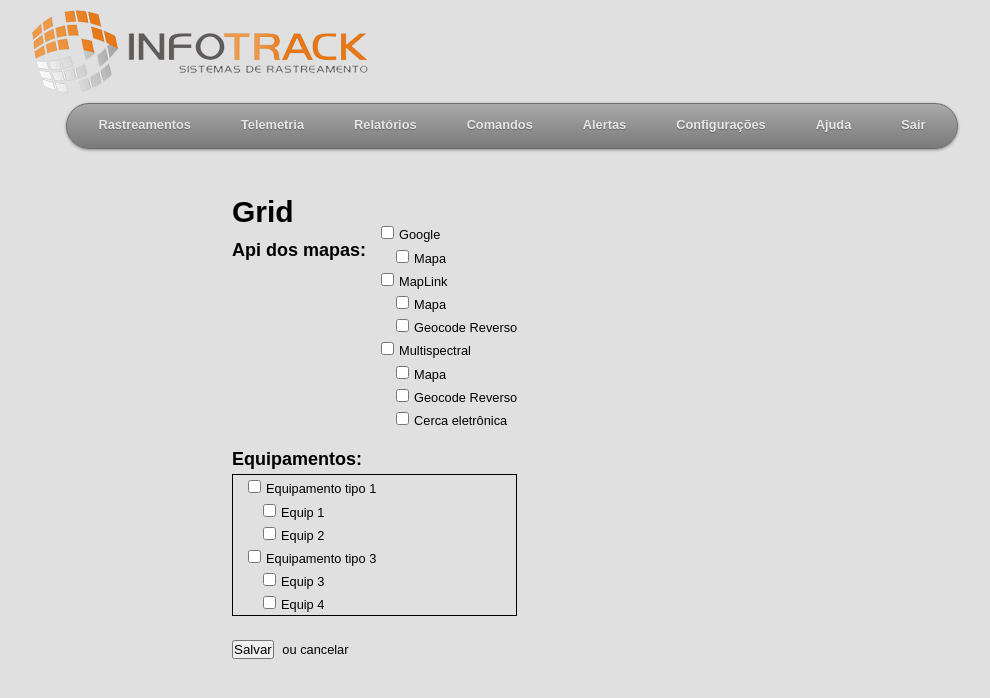
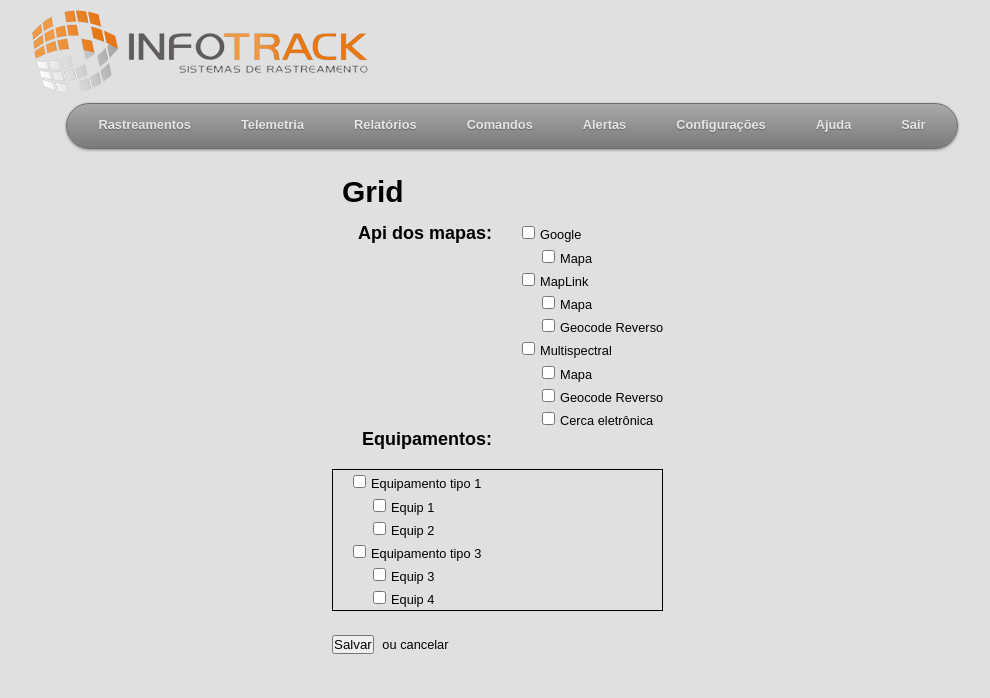
Before and after one commit to flavioinnovatech/itrack, a Django app: template templates/configgrid.html in a window 1280 px wide. Shown: the top 698 px of the page, without its empty margins (128-1118 px from the left). Run offline with Django 3.2, Linux system fonts and the light colour scheme; the template is opened without the code that fills it, so the values that code supplies are empty; parts of the project's set-up code (start-up, migrations or seed data) failed here and were passed over; some libraries are stand-ins or nearby versions.

Commit message:
sei la o q to commitando

```diff
--- a/static/media/css/master.css
+++ b/static/media/css/master.css
@@ -39,14 +39,13 @@ a {
 #content h1{
 	font-size: 30px;
 	font-weight: bold;
-	margin-top: 20px;
-
+	margin-bottom:20px;
 }
 
 #content h2{
 	font-size: 18px;
 	font-weight: bold;
-	margin-top:20px;
+	text-align:right;
 }
 
 #content input{
@@ -55,7 +54,7 @@ a {
 }
 
 #config{
-	margin-left: 200px;
+	margin-left: 300px;
 	margin-top: 20px;
 }
 
@@ -64,7 +63,13 @@ a {
 }
 
 #config li {
-	padding-left:15px;
+	padding-left:20px;
+}
+
+#config td {
+	min-width:150px;
+	vertical-align:text-top;
+	padding-left:10px;
 }
 
 #toolbar{
--- a/templates/base.html
+++ b/templates/base.html
@@ -33,7 +33,7 @@
 					<li><a href="#">Rastreamentos</a>
 
 						<ul>
-							<li><a href="/grid/">Veicular</a>
+							<li><a href="/rastreamento/veicular/">Veicular</a>
 							<li><a href="#">Portátil</a>
 						</ul>
 					</li>
--- a/templates/configgrid.html
+++ b/templates/configgrid.html
@@ -22,7 +22,7 @@ $(document).ready(function() {
 				</td>
 			</tr>
 			<tr>
-			<td valign="top">
+			<td>
 				<h2>Api dos mapas:</h2>
 			</td>
 			<td valign="top">
@@ -30,21 +30,24 @@ $(document).ready(function() {
 					<ul>
 						<li><input type="checkbox"><label>Mapa</label>
 					</ul>
-			        <ul>
-			        </ul>
 				<li><input type="checkbox"><label>MapLink</label>
 					<ul>
 						<li><input type="checkbox"><label>Mapa</label>
-
 						<li><input type="checkbox"><label>Geocode Reverso</label>
 					</ul>
 						<li><input type="checkbox"><label>Multispectral</label>
 					<ul>
 						<li><input type="checkbox"><label>Mapa</label>
-
 						<li><input type="checkbox"><label>Geocode Reverso</label>
 						<li><input type="checkbox"><label>Cerca eletrônica</label>
 					</ul>
+			</td>
+			</tr>
+			<tr>
+				<td>
+					<h2>Equipamentos:</h2>
+				</td>
+				<td>
 				</td>
 			</tr>
 		</tbody>
@@ -55,7 +58,7 @@ $(document).ready(function() {
 </div>
 
 <div id="config">
-	<h2>Equipamentos:</h2>
+
 
 	<div style="border: 1px solid; margin-top:5px">
 		<li><input type="checkbox"><label>Equipamento tipo 1</label>
```
Also changed, not shown: system/templates/home.html (+21 -3 lines), system/views.py (+19 -0 lines), itrack.db. Lines whose indentation alone changed are shown as unchanged.
